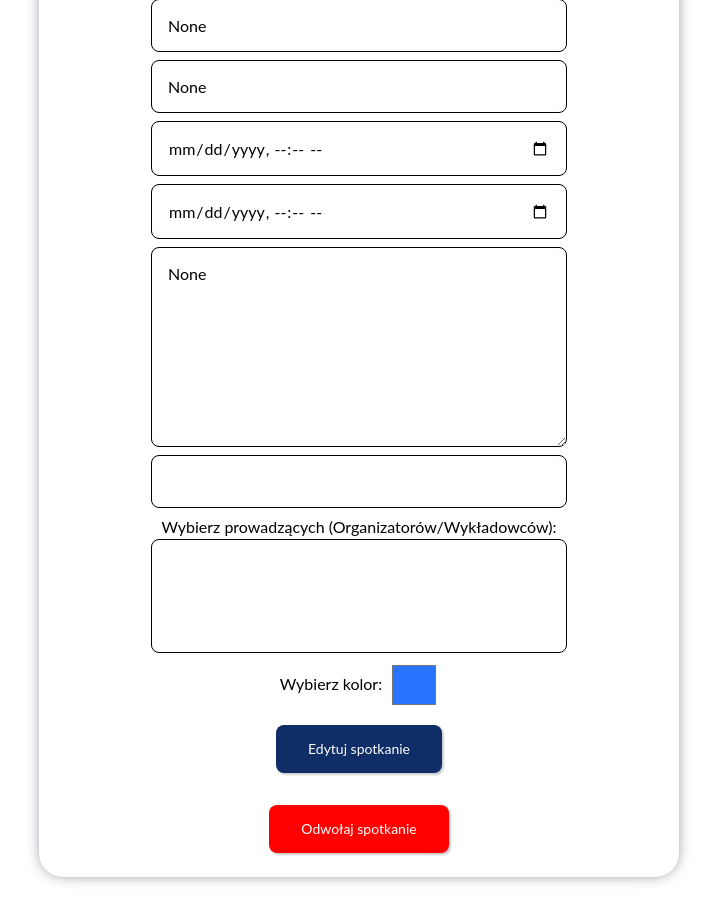
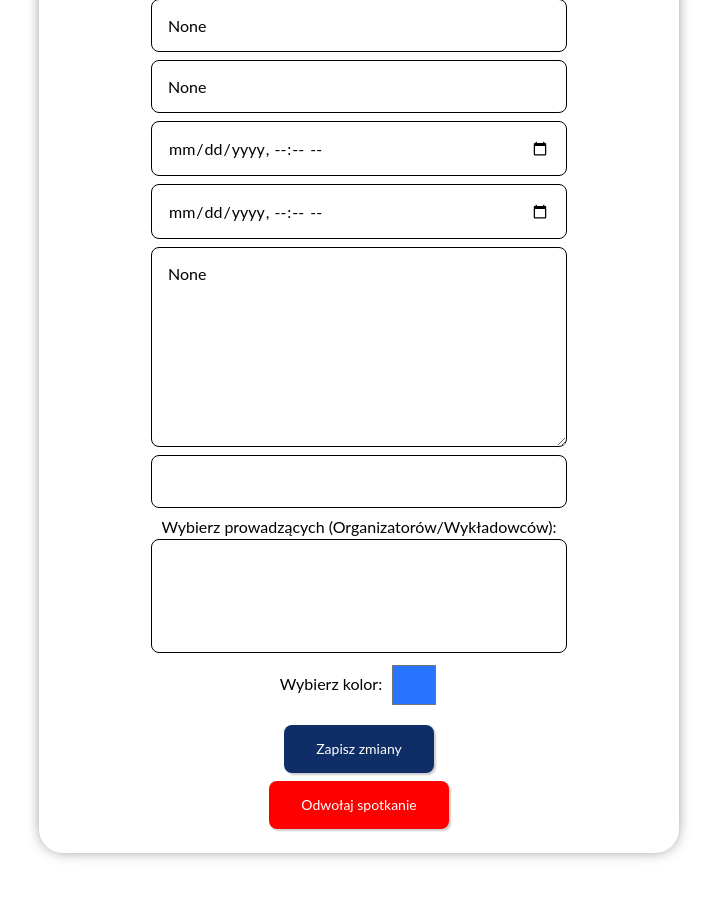
Before and after one commit to DeveloperMilosz/RoomReserveUAM, a Django app: template app/templates/pages/calendar/edit_meeting.html in a window 1280 px wide. Shown: the part 435-1344 px from the top of the page, without its empty margins (281-998 px from the left). After the commit the page ends 1295 px from the top, so only its background shows below. Run offline with Django 5.2, Linux system fonts and the light colour scheme; the template is opened without the code that fills it: values that come from a table or form of the project are taken from there, others are empty.

Commit message:
fixed some random styles

```diff
--- a/app/templates/pages/calendar/edit_meeting.html
+++ b/app/templates/pages/calendar/edit_meeting.html
@@ -69,7 +69,7 @@
                 <input type="color" name="color" value="{{ form.color.value }}" id="id_color">
             </div>
 
-            <button type="submit" class="form-button">Edytuj spotkanie</button>
+            <button type="submit" class="form-button">Zapisz zmiany</button>
         </form>
 
         <!-- Sekcja "Odwołaj Spotkanie" i "Przywróć Spotkanie" -->
@@ -77,12 +77,12 @@
             {% if meeting.is_canceled %}
                 <form method="post" action="{% url 'restore_meeting' meeting.id %}" onsubmit="return confirm('Czy na pewno chcesz przywrócić to spotkanie?');">
                     {% csrf_token %}
-                    <button type="submit" class="form-button" style="background-color: green;">Przywróć spotkanie</button>
+                    <button type="submit" class="form-button" style="background-color: red;margin-top: -16px;">Przywróć spotkanie</button>
                 </form>
             {% else %}
                 <form method="post" action="{% url 'cancel_meeting' meeting.id %}" onsubmit="return confirm('Czy na pewno chcesz odwołać to spotkanie?');">
                     {% csrf_token %}
-                    <button type="submit" class="form-button" style="background-color: red;">Odwołaj spotkanie</button>
+                    <button type="submit" class="form-button" style="background-color: red;margin-top: -16px;">Odwołaj spotkanie</button>
                 </form>
             {% endif %}
         </div>
--- a/app/templates/pages/calendar/event_details.html
+++ b/app/templates/pages/calendar/event_details.html
@@ -47,7 +47,7 @@
     </div>
         <!-- Edit button -->
         {% if can_edit %}
-        <div style="margin-top: 20px; text-align: center;">
+        <div style="margin: 32px auto 20px; text-align: center;">
             <a href="{% url 'edit_event_with_meetings' event_id=event.id %}" class="form-button">Edytuj Wydarzenie</a>
         </div>
         {% endif %}
```
